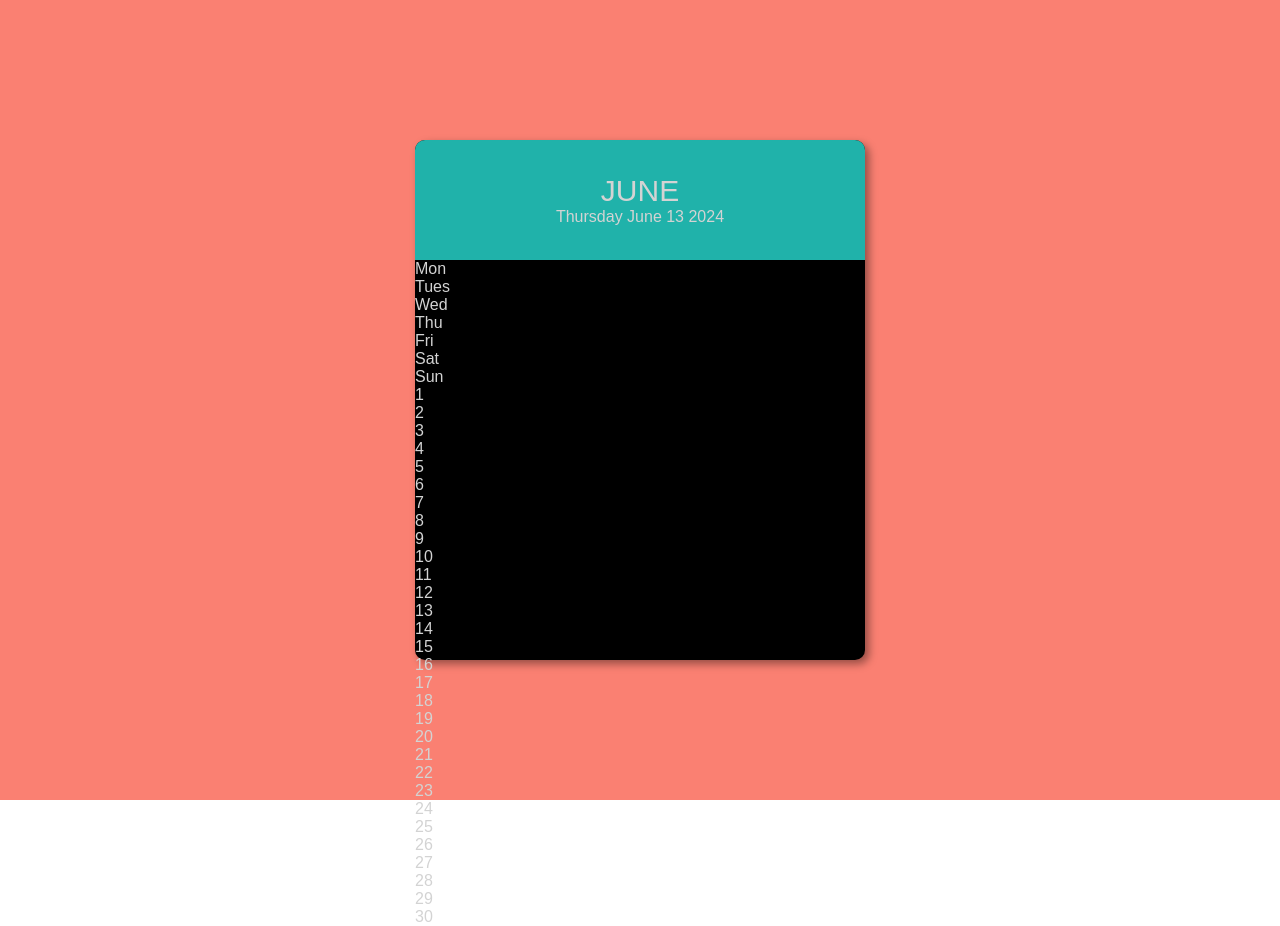
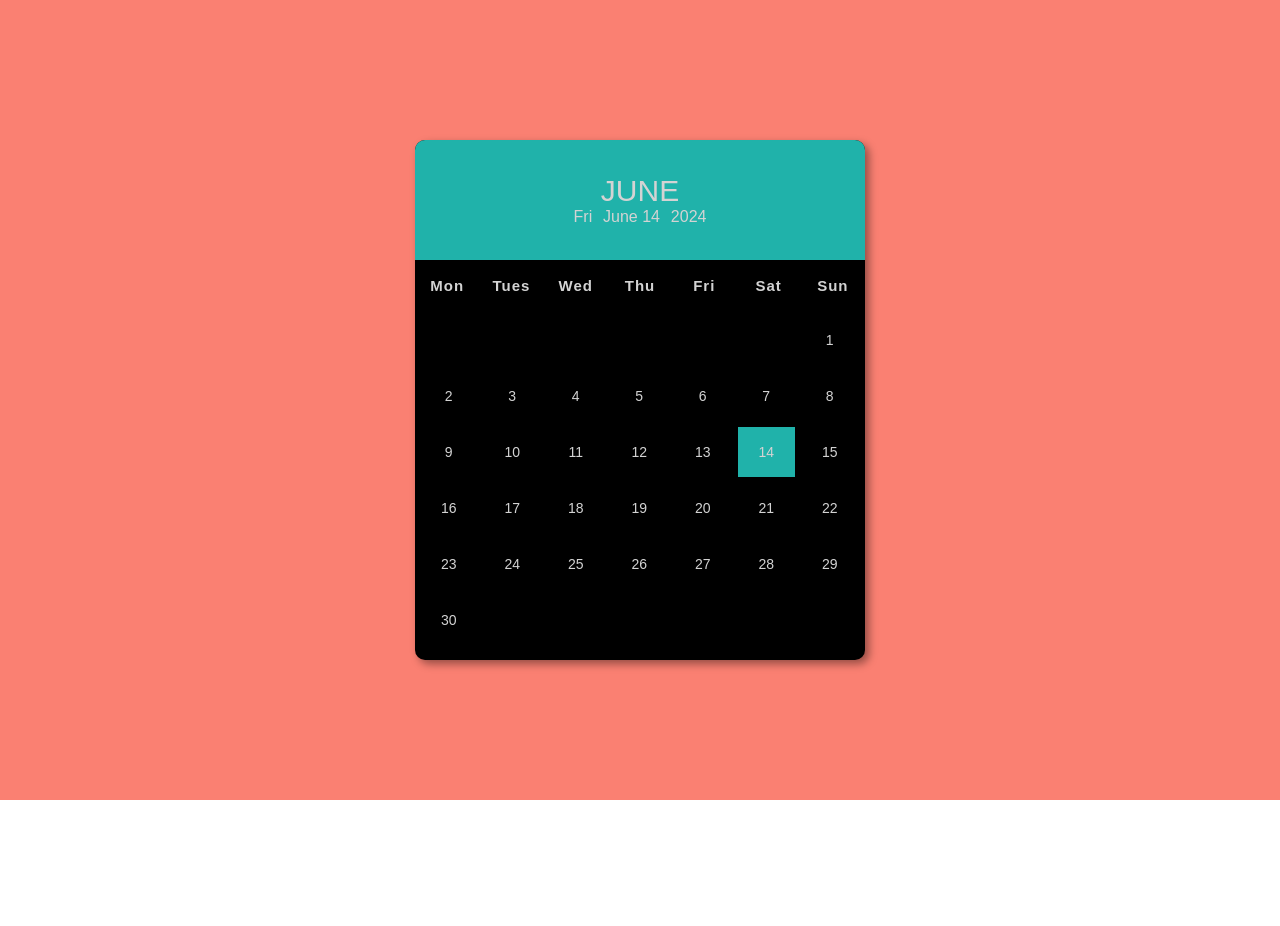
Before and after one commit to Tduncan14/javascriptprojects, a plain HTML site: page calendar/index.html in a window 1280 px wide. After the commit the page ends 800 px from the top, so only its background shows below. Drawn offline with Linux system fonts and the light colour scheme.

Commit message:
keep moving forward

```diff
--- a/calendar/index.html
+++ b/calendar/index.html
@@ -14,9 +14,9 @@
     <div class="container">
         <div class="calendar ">
             <div class="months">
-                <div class="date">
-                    <h1> June</h1>
-                    <p>Thursday June 13 2024</p>
+                <div id="dates" class="date">
+                    <!-- <h1> June</h1>
+                    <p>Thursday June 13 2024</p> -->
                 </div>
             </div>
             <!-- end of mont -->
@@ -31,38 +31,7 @@
             </div>
             <!--  -->
             <div class="days">
-                <div class="empty"></div>
-                <div class="empty"></div>
-                <div>1</div>
-                <div>2</div>
-                <div>3</div>
-                <div>4</div>
-                <div>5</div>
-                <div>6</div>
-                <div>7</div>
-                <div>8</div>
-                <div>9</div>
-                <div>10</div>
-                <div>11</div>
-                <div>12</div>
-                <div class="today">13</div>
-                <div>14</div>
-                <div>15</div>
-                <div>16</div>
-                <div>17</div>
-                <div>18</div>
-                <div>19</div>
-                <div>20</div>
-                <div>21</div>
-                <div>22</div>
-                <div>23</div>
-                <div>24</div>
-                <div>25</div>
-                <div>26</div>
-                <div>27</div>
-                <div>28</div>
-                <div>29</div>
-                <div>30</div>
+
             </div>
         </div>
 
--- a/calendar/script.js
+++ b/calendar/script.js
@@ -0,0 +1,75 @@
+const time = new Date();
+
+const date = document.getElementById('dates');
+const dayEl = document.querySelector('.days'); // Corrected the class selector
+
+// Get the last day of the last month
+const lastDayLastMonth = new Date(new Date().getFullYear(), new Date().getMonth(), 0).getDate();
+
+// Get the last day of the current month
+const lastDayCurrentMonth = new Date(new Date().getFullYear(), new Date().getMonth() + 1, 0).getDate();
+
+// Get the first day of the current month (adjusting for Sunday = 0)
+const firstDay = new Date(new Date().getFullYear(), new Date().getMonth(), 1).getDay();
+
+console.log(firstDay);
+
+// Console log for debugging
+console.log(lastDayLastMonth, 'last day of last month', lastDayCurrentMonth, 'last day of current month');
+
+let monthdays = "";
+
+// Adding empty divs for days of the previous month
+for (let i = 0; i < firstDay; i++) {
+    monthdays += `<div class="empty"></div>`;
+}
+
+// Adding days of the current month
+for (let i = 1; i <= lastDayCurrentMonth; i++) {
+    if (i === time.getDate()) {
+        monthdays += `<div class="today">${i} </div>`;
+    } else {
+        monthdays += `<div>${i}</div>`;
+    }
+}
+
+dayEl.innerHTML = monthdays;
+
+function Months() {
+    const dateMe = time.getDate();
+    const day = time.getDay();
+    const year = time.getFullYear();
+    const month = time.getMonth();
+
+    console.log(day);
+    console.log(year);
+    console.log(month);
+
+    const monthNames = [
+        "January", "February", "March", "April", "May", "June",
+        "July", "August", "September", "October", "November", "December"
+    ];
+
+    const dayNames = [
+        'Sun', 'Mon', 'Tue', 'Wed', 'Thu', 'Fri', 'Sat'
+    ];
+
+    const hOne = document.createElement('h1');
+    const p = document.createElement('p');
+
+    // Adding the month
+    hOne.innerHTML = monthNames[month];
+
+    p.innerHTML = `<span>${dayNames[day]}</span> ${monthNames[month]} ${dateMe} <span>${year}</span>`;
+
+    // Clearing existing children to avoid duplicates
+    date.innerHTML = "";
+    date.appendChild(hOne);
+    date.appendChild(p);
+}
+
+Months();
+
+function updateDate() {
+    // Function implementation or remove if not needed
+}
--- a/calendar/style.css
+++ b/calendar/style.css
@@ -2,6 +2,7 @@
     margin: 0;
     padding: 0;
     box-sizing: border-box;
+
 }
 
 
@@ -9,6 +10,7 @@ body {
     margin: 0;
     padding: 0;
     font-family: sans-serif;
+    box-sizing: border-box;
 }
 
 
@@ -46,3 +48,63 @@ body {
     font-weight: 400;
     text-transform: uppercase;
 }
+
+
+.month p {
+    font-size: 16px;
+}
+
+
+.weekdays {
+    width: 100%;
+    height: 50px;
+    display: flex;
+}
+
+.weekdays div {
+    font-size: 15px;
+    font-weight: bold;
+    letter-spacing: 1px;
+    width: 100%;
+    display: flex;
+    align-items: center;
+    justify-content: center;
+}
+
+
+
+.days {
+    width: 100%;
+    display: flex;
+    flex-wrap: wrap;
+    padding: 2px;
+
+}
+
+.days div {
+    font-size: 14px;
+    margin: 3px;
+    width: 57.5px;
+    height: 50px;
+    display: flex;
+    justify-content: center;
+    align-items: center;
+    /* border: 2px solid transparent; */
+}
+
+.days div:hover:not(.empty) {
+    cursor: pointer;
+    border: 2px solid gray;
+}
+
+
+
+.today {
+    background-color: lightseagreen;
+}
+
+/*  */
+.date span {
+    margin-right: .4rem;
+    margin-left: .4rem;
+}
```
